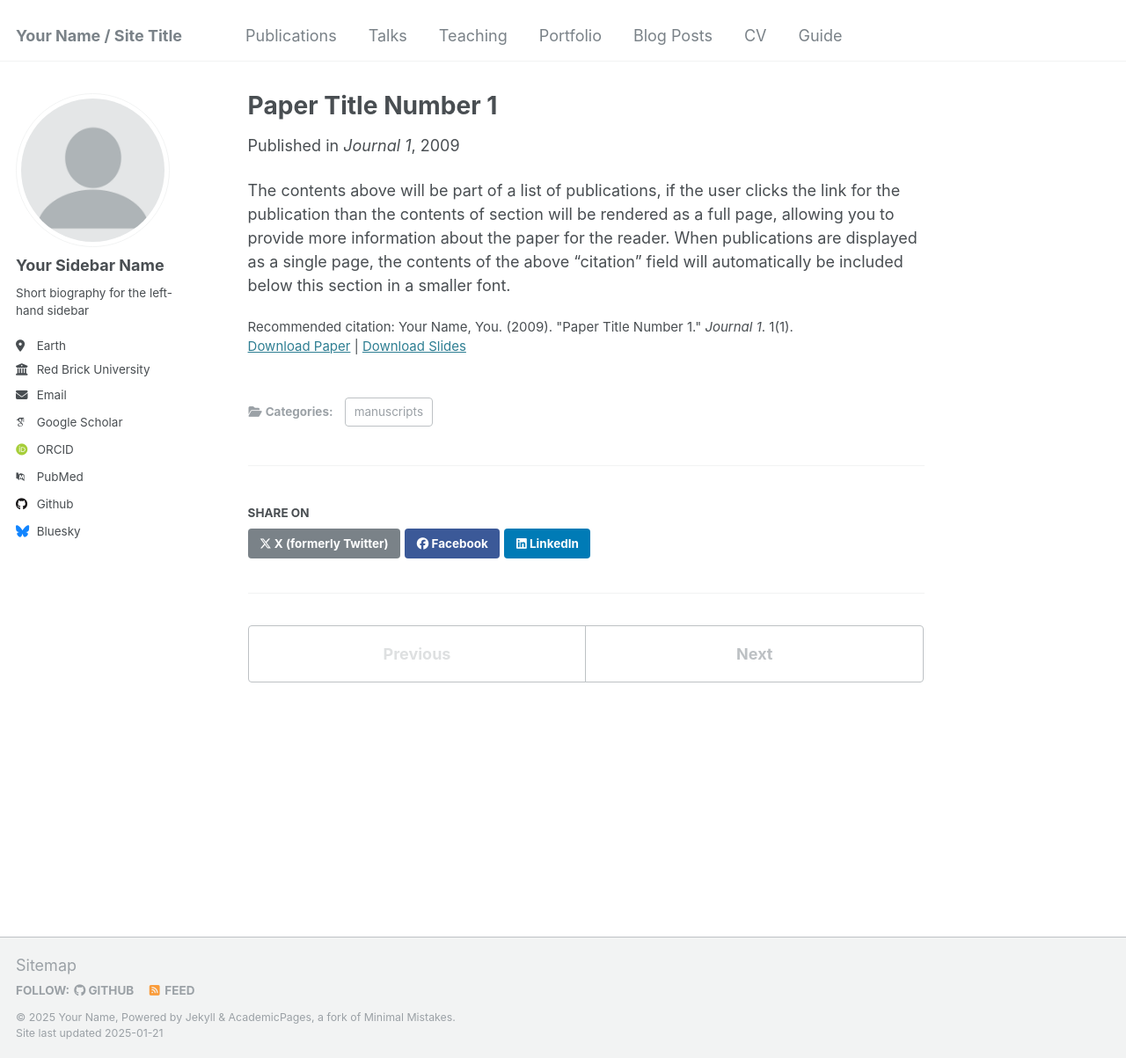
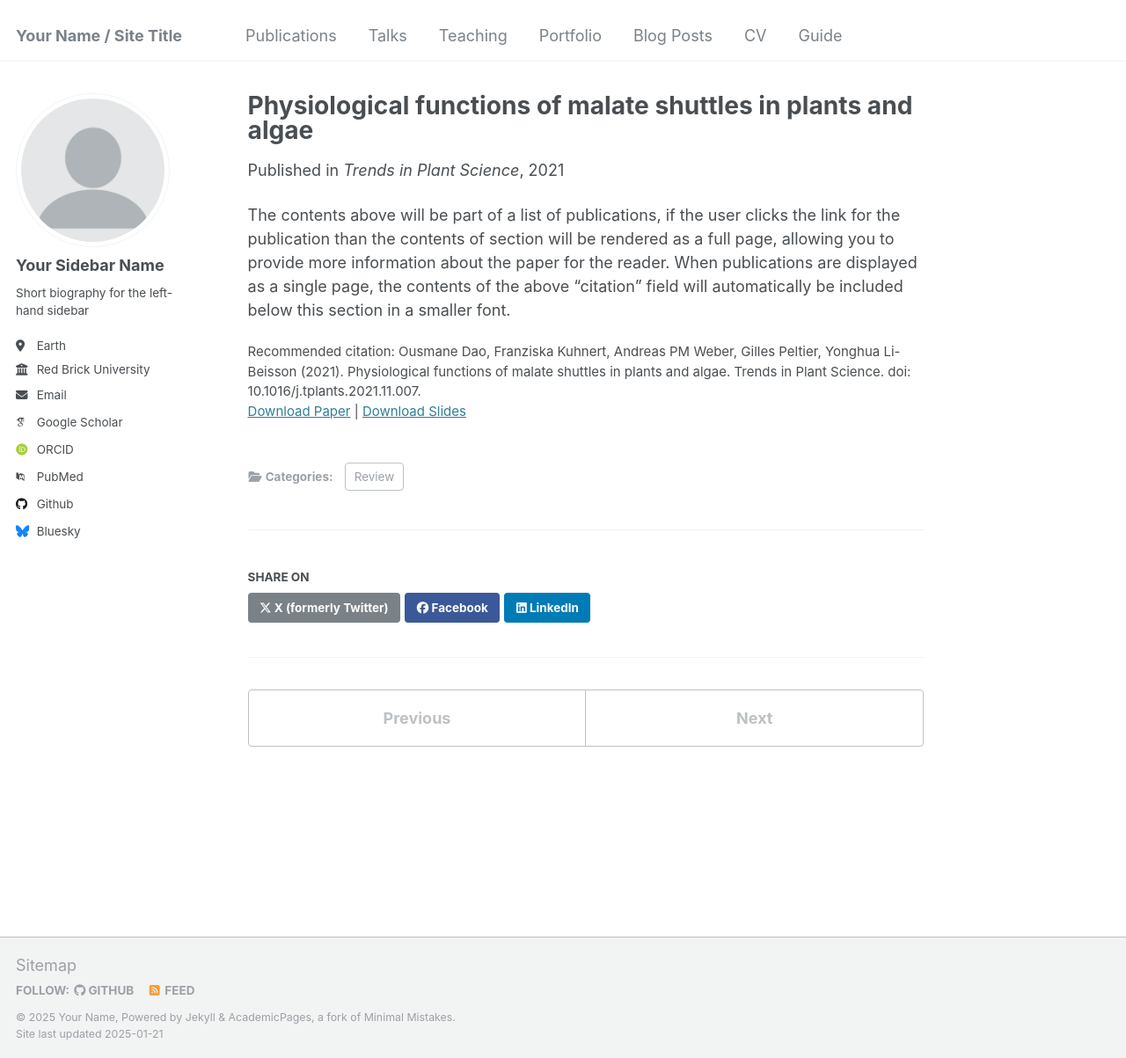
Before and after one commit to Ousmanedao/ousmanedao.github.io, a Jekyll site: the page built from _publications/2009-10-01-paper-title-number-1.md, in a window 1280 px wide and 1203 px high. Shown: the whole window at 88% size. Built offline with Jekyll 4.4.1, drawn with Linux system fonts in a browser that asks for light colours; some web fonts are replaced.

Commit message:
Update 2021-11-27-paper-title-number-1.md

```diff
--- a/_publications/2009-10-01-paper-title-number-1.md
+++ b/_publications/2009-10-01-paper-title-number-1.md
@@ -1,14 +1,14 @@
 ---
-title: "Paper Title Number 1"
+title: "Physiological functions of malate shuttles in plants and algae"
 collection: publications
-category: manuscripts
+category: Review
 permalink: /publication/2009-10-01-paper-title-number-1
 excerpt: 'This paper is about the number 1. The number 2 is left for future work.'
-date: 2009-10-01
-venue: 'Journal 1'
+date: 2021-11-21
+venue: 'Trends in Plant Science'
 slidesurl: 'http://academicpages.github.io/files/slides1.pdf'
 paperurl: 'http://academicpages.github.io/files/paper1.pdf'
-citation: 'Your Name, You. (2009). &quot;Paper Title Number 1.&quot; <i>Journal 1</i>. 1(1).'
+citation: 'Ousmane Dao, Franziska Kuhnert, Andreas PM Weber, Gilles Peltier, Yonghua Li-Beisson (2021). Physiological functions of malate shuttles in plants and algae. Trends in Plant Science. doi: 10.1016/j.tplants.2021.11.007.'
 ---
 
 The contents above will be part of a list of publications, if the user clicks the link for the publication than the contents of section will be rendered as a full page, allowing you to provide more information about the paper for the reader. When publications are displayed as a single page, the contents of the above "citation" field will automatically be included below this section in a smaller font.
```
